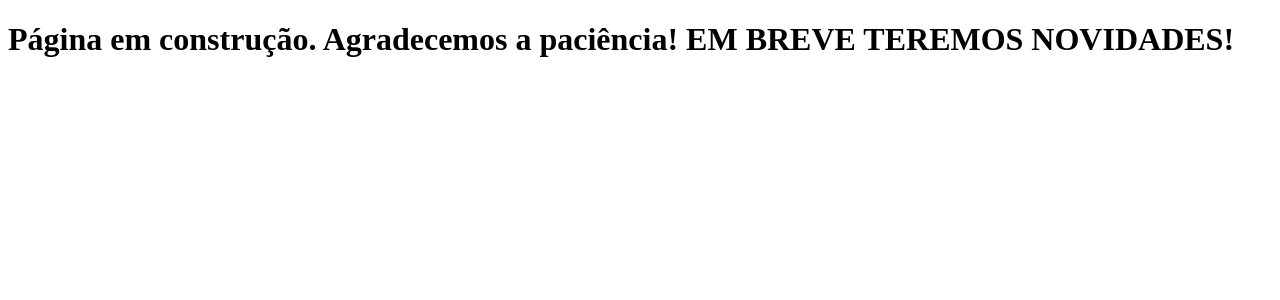
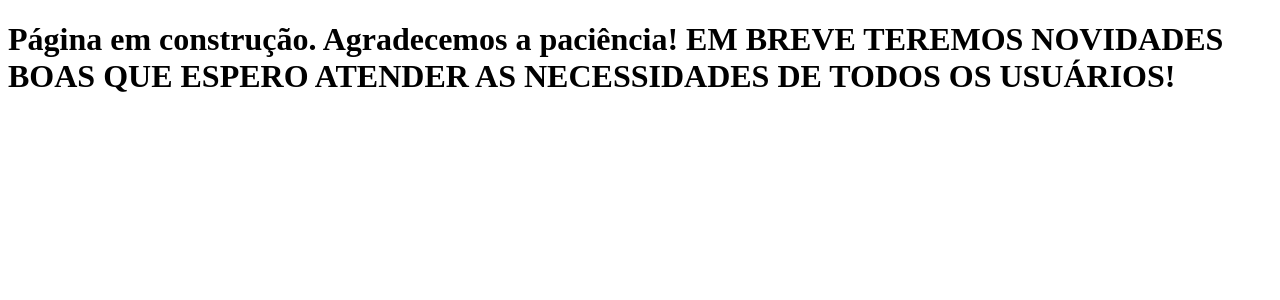
Before and after one commit to JrCorrea77/iniciando.com.br, a Next.js app: page / in a window 1280 px wide. Shown: the top 300 px of the page. Built offline with nearby package versions, Linux system fonts and the light colour scheme.

Commit message:
Segunda modificação da frase de construção do site

```diff
--- a/pages/index.js
+++ b/pages/index.js
@@ -1,5 +1,5 @@
 function Home(){
-    return <h1> Página em construção. Agradecemos a paciência! EM BREVE TEREMOS NOVIDADES!</h1>
+    return <h1> Página em construção. Agradecemos a paciência! EM BREVE TEREMOS NOVIDADES BOAS QUE ESPERO ATENDER AS NECESSIDADES DE TODOS OS USUÁRIOS!</h1>
 }
 
 export default Home;
```
